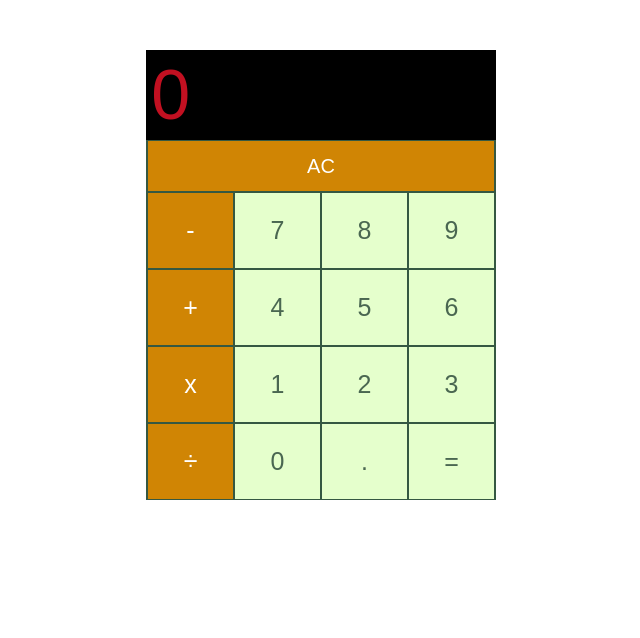
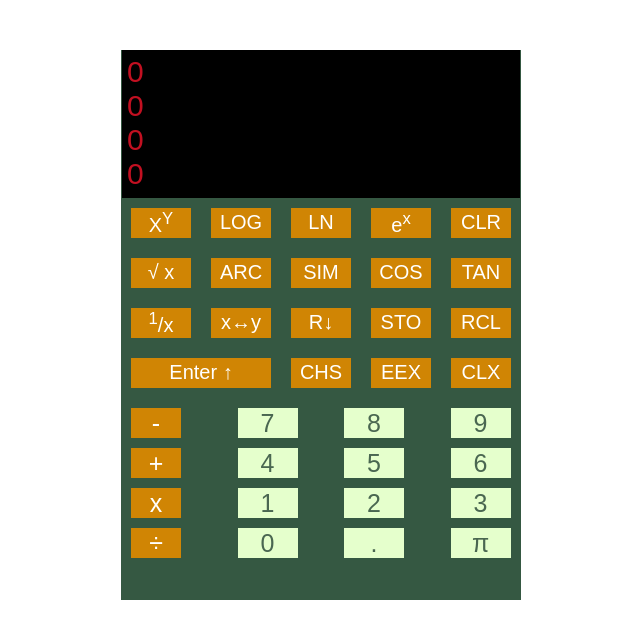
Before and after one commit to AwsIdris/HP35-, a React (Create React App) app in the folder hp35/: page / in a window 1280 px wide. Shown: the top 638 px of the page, without its empty margins (319-959 px from the left). Built offline with nearby package versions, Linux system fonts and the light colour scheme.

Commit message:
changes in the css and creating components file

```diff
--- a/hp35/src/App.css
+++ b/hp35/src/App.css
@@ -1,62 +1,25 @@
 .calculator {
-  width:350px;
-  height: 450px;
+  width:400px;
+  height: 550px;
   margin:50px auto;
   display: flex;
   flex-direction: column;
   align-items: center;
-  justify-content: center;
   background: #355842;
 }
 
-.calculator-display {
-  background-color: #000000;
-  width:97%;
-  height: 18%;
-  margin: 0;
-  color:#C21021;
-  padding:5px;
-  font-size: 70px;
-  text-align: left;
-}
-
-.calculator-input-keys{
-  margin: 0;
-}
-
-.calculator-function-keys {
-  margin:0;
-}
-
-.calculator-key-clear{
-  margin:1px ;
+.calculator-key-Enter {
+  margin:10px ;
   color:#FFFFFF;
   font-size: 20px;
   border: none;
-  width :346px;
-  height: 50px;
+  width :140px;
+  height: 30px;
   background-color:#D08504;
 }
 
-.calculator-operator-key{
- background-color: #D08504;
- border: none;
- margin: 1px;
- height: 75px;
- width: 85px;
- color: white;
- text-align: center;
- font-size: 25px;
-}
-
-.calculator-digit-key{
-  font-size: 25px;
-  margin: 1px ;
-  border: none;
-  width :85px;
-  height: 75px;
-  background-color:#E5FFCC;
-  color:#4A6751;
+.calculator-digits-operators-div{
+  display: flex;
 }
 
 p {
--- a/hp35/src/App.js
+++ b/hp35/src/App.js
@@ -1,7 +1,12 @@
-import React from 'react';
-import './App.css';
-import store from './store';
+import React from 'react'
+import './App.css'
+import store from './store'
 import * as action from './actions/actions'
+import DisplayScreen from './components/DisplayScreen'
+import FunctionKeys from './components/FunctionKeys'
+import OperatorsKeys from './components/OperatorsKeys'
+import DigitsKeys from './components/DigitsKeys'
+
 
 class App extends React.Component {
 
@@ -16,37 +21,17 @@ class App extends React.Component {
   }
 
   render() {
-    const { displayValue } = this.state
+    const { displayValueX, displayValueY, displayValueZ, displayValueT } = this.state
 
     return (
       <div className="calculator">
-        <div className="calculator-display"><p>{ displayValue }</p></div>
-          <div className="calculator-function-keys">
-            <button className="calculator-key-clear" onClick={() => action.clearDisplay()}>AC</button>
+        <DisplayScreen />
+          <FunctionKeys />
+          <div className="calculator-digits-operators-div">
+            <OperatorsKeys />
+            <DigitsKeys />
           </div>
-        <div className="calculator-input-keys">
-          <p>
-            <button className="calculator-operator-key" onClick={() => action.executeOperation('-') }>-</button>
-            <button className="calculator-digit-key" onClick={() => action.inputDigit(7)}>7</button>
-            <button className="calculator-digit-key" onClick={() => action.inputDigit(8)}>8</button>
-            <button className="calculator-digit-key" onClick={() => action.inputDigit(9)}>9</button>
-          </p>
-            <button className="calculator-operator-key" onClick={() => action.executeOperation('+')}>+</button>
-            <button className="calculator-digit-key"onClick={() => action.inputDigit(4)}>4</button>
-            <button className="calculator-digit-key"onClick={() => action.inputDigit(5)}>5</button>
-            <button className="calculator-digit-key"onClick={() => action.inputDigit(6)}>6</button>
-          <p>
-            <button className="calculator-operator-key" onClick={() => action.executeOperation('*')}>x</button>
-            <button className="calculator-digit-key"onClick={() => action.inputDigit(1)}>1</button>
-            <button className="calculator-digit-key"onClick={() => action.inputDigit(2)}>2</button>
-            <button className="calculator-digit-key"onClick={() => action.inputDigit(3)}>3</button>
-          </p>
-            <button className="calculator-operator-key" onClick={() => action.executeOperation('/')}>÷</button>
-            <button className="calculator-digit-key" onClick={() => action.inputDigit(0)}>0</button>
-            <button className="calculator-digit-key" onClick={() => action.inputDot()}>.</button>
-            <button className="calculator-digit-key" onClick={() => action.executeOperation('=')}>=</button>
         </div>
-      </div>
     );
   }
 }
--- a/hp35/src/actions/actions.js
+++ b/hp35/src/actions/actions.js
@@ -2,7 +2,7 @@ import store from '../store'
 
 export function clearDisplay() {
 
-    store.setState({ displayValue : '0'})
+    store.setState({ displayValueX : '0'})
   }
 
 
@@ -10,75 +10,38 @@ export function clearDisplay() {
 // thats why i wrote the setTimeout
 export function inputDigit(digit) {
 
-    const displayValue  = store.state.displayValue
+    const displayValueX  = store.state.displayValueX
     const waitingForOperator = store.state.waitingForOperator
 
     if (waitingForOperator) {
     	setTimeout(() => {
     		store.setState({
-            displayValue : String(digit),
+            displayValueX : String(digit),
             waitingForOperator : false
         })
     	},1)
 
     } else {
-      store.setState({ displayValue: displayValue === '0' ? String(digit) : displayValue + digit})
+      store.setState({ displayValueX: displayValueX === '0' ? String(digit) : displayValueX + digit})
     }
   }
 
 
 export function inputDot() {
-    const { displayValue, waitingForOperator } = store.state
-    const decimal = displayValue.indexOf('.')
+    const { displayValueX, waitingForOperator } = store.state
+    const decimal = displayValueX.indexOf('.')
 
       if(waitingForOperator) {
         store.setState ({
-            displayValue : String('0.'),
+            displayValueX : String('0.'),
             waitingForOperator : false
         })
       } else if(decimal === -1 ) {
         store.setState({
-            displayValue : displayValue + '.',
+            displayValueX : displayValueX + '.',
             waitingForOperator: false
       })
     }
     //console.log(decimal)
     //console.log(displayValue)
   }
-
-
-  export function executeOperation(nextOperator) {
-    const  value = store.state.value
-    const	displayValue = store.state.displayValue
-    const	operator = store.state.operator
-
-    const nextValue = parseFloat(displayValue)
-
-    const operations = {
-        '/': (prevValue, nextValue) => prevValue / nextValue,
-        '*': (prevValue, nextValue) => prevValue * nextValue,
-        '+': (prevValue, nextValue) => prevValue + nextValue,
-        '-': (prevValue, nextValue) => prevValue - nextValue,
-        '=': (prevValue, nextValue) => nextValue
-    }
-
-    if (value == null) {
-      store.setState({
-        value: nextValue
-      })
-    } else if (operator) {
-      const currentValue = value || 0
-      const calculatedValue = operations[operator](currentValue, nextValue)
-
-      store.setState({
-        value: calculatedValue,
-        displayValue: String(calculatedValue)
-      })
-    }
-
-
-    store.setState({
-        waitingForOperator : true,
-        operator : nextOperator
-     })
-  }
--- /dev/null
+++ b/hp35/src/components/DigitsKeys.css
@@ -0,0 +1,15 @@
+.calculator-digits-keys-div{
+  display: flex;
+  flex-wrap: wrap;
+  margin:5px;
+}
+
+.calculator-digit-key{
+  font-size: 25px;
+  margin: 5px 5px 5px 41.5px;
+  border: none;
+  width :60px;
+  height: 30px;
+  background-color:#E5FFCC;
+  color:#4A6751;
+}
--- /dev/null
+++ b/hp35/src/components/DigitsKeys.js
@@ -0,0 +1,36 @@
+import React from 'react'
+import './DigitsKeys.css'
+import store from '../store'
+import * as action from '../actions/actions'
+
+export default class DigitsKeys extends React.Component {
+
+  componentWillMount() {
+    this.subscription = store.subscribe(state => {
+      this.setState(state)
+    })
+  }
+
+  componentWillUnmount() {
+    this.subscription.remove();
+  }
+
+  render() {
+  	return (
+  		<div className="calculator-digits-keys-div">
+              <button className="calculator-digit-key" onClick={() => action.inputDigit(7)}>7</button>
+              <button className="calculator-digit-key" onClick={() => action.inputDigit(8)}>8</button>
+              <button className="calculator-digit-key" onClick={() => action.inputDigit(9)}>9</button>
+              <button className="calculator-digit-key" onClick={() => action.inputDigit(4)}>4</button>
+              <button className="calculator-digit-key" onClick={() => action.inputDigit(5)}>5</button>
+              <button className="calculator-digit-key" onClick={() => action.inputDigit(6)}>6</button>
+              <button className="calculator-digit-key" onClick={() => action.inputDigit(1)}>1</button>
+              <button className="calculator-digit-key" onClick={() => action.inputDigit(2)}>2</button>
+              <button className="calculator-digit-key" onClick={() => action.inputDigit(3)}>3</button>
+              <button className="calculator-digit-key" onClick={() => action.inputDigit(0)}>0</button>
+              <button className="calculator-digit-key" onClick={() => action.inputDot()}>.</button>
+              <button className="calculator-digit-key" onClick={() => action.inputDigit(3.14159)}>π</button>
+            </div>
+  		)
+  }
+}
--- /dev/null
+++ b/hp35/src/components/DisplayScreen.css
@@ -0,0 +1,10 @@
+.calculator-display {
+  background-color: #000000;
+  width:97%;
+  height: 25%;
+  margin: 0;
+  color:#C21021;
+  padding:5px;
+  font-size: 30px;
+  text-align: left;
+}
--- /dev/null
+++ b/hp35/src/components/DisplayScreen.js
@@ -0,0 +1,29 @@
+import React from 'react'
+import './DisplayScreen.css'
+import store from '../store'
+
+
+export default class DisplayScreen extends React.Component {
+
+  componentWillMount() {
+    this.subscription = store.subscribe(state => {
+      this.setState(state)
+    })
+  }
+
+  componentWillUnmount() {
+    this.subscription.remove();
+  }
+
+	render() {
+		const { displayValueX, displayValueY, displayValueZ, displayValueT } = this.state
+		return (
+			<div className="calculator-display">
+        		<p>{ displayValueT }</p>
+        		<p>{ displayValueZ }</p>
+        		<p>{ displayValueY }</p>
+        		<p>{ displayValueX }</p>
+        	</div>
+			)
+	}
+}
--- /dev/null
+++ b/hp35/src/components/FunctionKeys.css
@@ -0,0 +1,15 @@
+.calculator-function-keys-div {
+  margin:0;
+  display: flex;
+  flex-wrap: wrap;
+}
+
+.calculator-key-function{
+  margin:10px ;
+  color:#FFFFFF;
+  font-size: 20px;
+  border: none;
+  width :60px;
+  height: 30px;
+  background-color:#D08504;
+}
--- /dev/null
+++ b/hp35/src/components/FunctionKeys.js
@@ -0,0 +1,42 @@
+import React from 'react'
+import './FunctionKeys.css'
+import store from '../store'
+import * as action from '../actions/actions'
+
+export default class FunctionKeys extends React.Component {
+  componentWillMount() {
+    this.subscription = store.subscribe(state => {
+      this.setState(state)
+    })
+  }
+
+  componentWillUnmount() {
+    this.subscription.remove();
+  }
+
+  render() {
+  	return (
+  		<div className="calculator-function-keys-div">
+            <button className="calculator-key-function" >X<sup>Y</sup></button>
+            <button className="calculator-key-function" >LOG</button>
+            <button className="calculator-key-function" >LN</button>
+            <button className="calculator-key-function" >e<sup>x</sup></button>
+            <button className="calculator-key-function" onClick={() => action.clearDisplay()}>CLR</button>
+            <button className="calculator-key-function" >&#8730; x</button>
+            <button className="calculator-key-function" >ARC</button>
+            <button className="calculator-key-function" >SIM</button>
+            <button className="calculator-key-function" >COS</button>
+            <button className="calculator-key-function" >TAN</button>
+            <button className="calculator-key-function" ><sup>1</sup>/x</button>
+            <button className="calculator-key-function" >x&#x2194;y</button>
+            <button className="calculator-key-function" >R&#x2193;</button>
+            <button className="calculator-key-function" >STO</button>
+            <button className="calculator-key-function" >RCL</button>
+            <button className="calculator-key-Enter" >Enter &#x2191;</button>
+            <button className="calculator-key-function" >CHS</button>
+            <button className="calculator-key-function" >EEX</button>
+            <button className="calculator-key-function" >CLX</button>
+          </div>
+  		)
+  }
+}
--- /dev/null
+++ b/hp35/src/components/OperatorsKeys.css
@@ -0,0 +1,17 @@
+
+.calculator-input-operators-keys {
+  display: flex;
+  flex-direction: column;
+  margin:5px;
+}
+
+.calculator-operator-key{
+  background-color: #D08504;
+  border: none;
+  margin: 5px;
+  width :50px;
+  height:30px;
+  color: white;
+  text-align: center;
+  font-size: 25px;
+}
--- /dev/null
+++ b/hp35/src/components/OperatorsKeys.js
@@ -0,0 +1,27 @@
+import React from 'react'
+import './OperatorsKeys.css'
+import store from '../store'
+import * as action from '../actions/actions'
+
+export default class OperatorsKeys extends React.Component {
+  componentWillMount() {
+    this.subscription = store.subscribe(state => {
+      this.setState(state)
+    })
+  }
+
+  componentWillUnmount() {
+    this.subscription.remove();
+  }
+
+  render() {
+  	return(
+            <div className="calculator-input-operators-keys">
+              <button className="calculator-operator-key">-</button>
+              <button className="calculator-operator-key">+</button>
+              <button className="calculator-operator-key">x</button>
+              <button className="calculator-operator-key">÷</button>
+            </div>
+  		)
+  }
+ }
--- a/hp35/src/initialState.js
+++ b/hp35/src/initialState.js
@@ -1,7 +1,10 @@
 export default {
 
     value : null,
-    displayValue: '0',
+    displayValueX: '0',
+    displayValueY: '0',
+    displayValueZ : '0',
+    displayValueT: '0',
     waitingForOperator : false,
     operator : null
 
```
